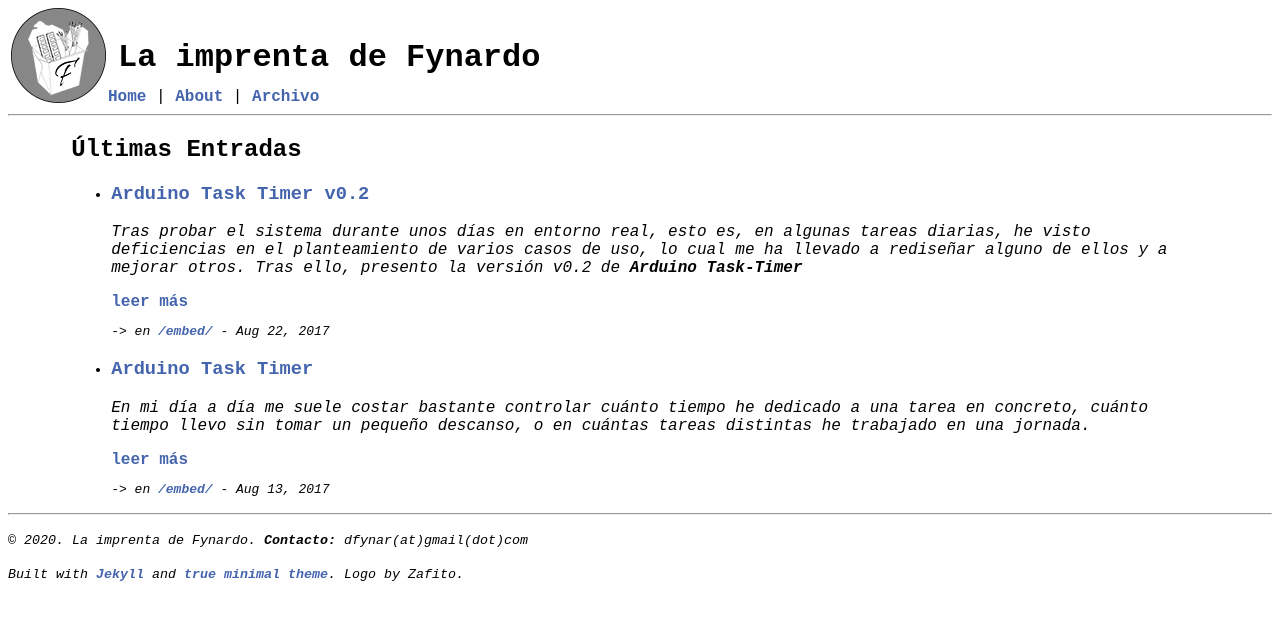
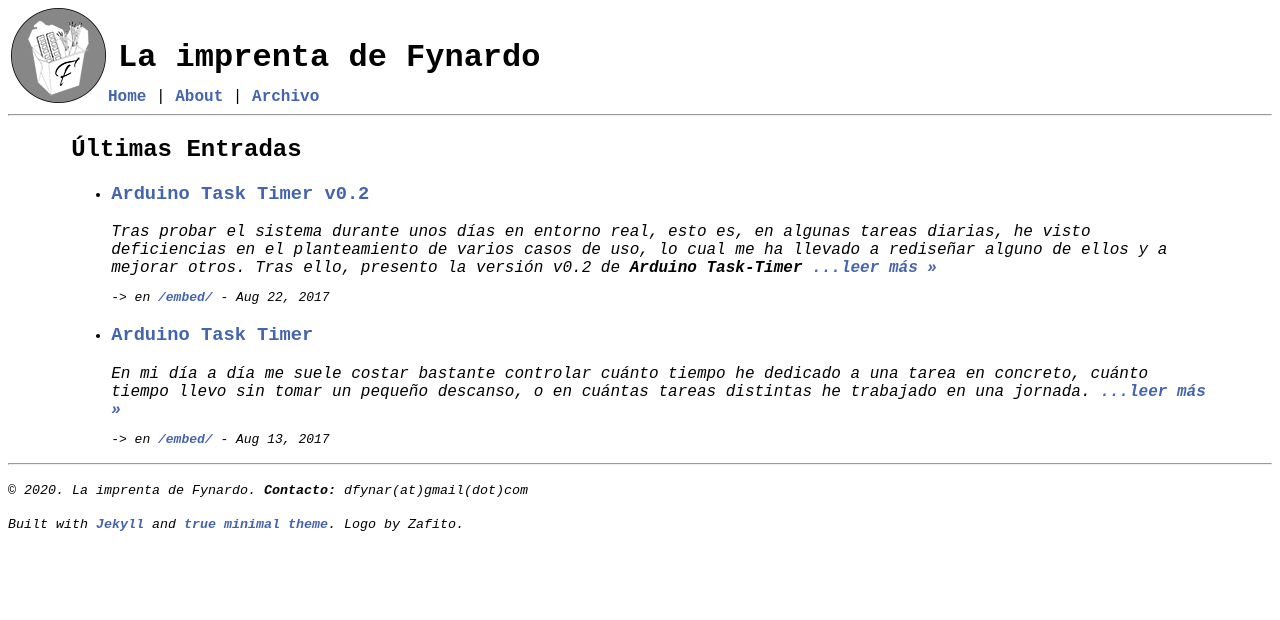
Before and after one commit to Fynardo/Fynardo.github.io, a Jekyll site: the page built from index.md, in a window 1280 px wide. Shown: the top 620 px of the page. Built offline with Jekyll 4.4.1, drawn with Linux system fonts in a browser that asks for light colours.

Commit message:
added prettier read more link to excerpt

```diff
--- a/_layouts/home.html
+++ b/_layouts/home.html
@@ -17,8 +17,9 @@ layout: default
       <li>
         <h3> <a href="{{ post.url | relative_url }}"> {{ post.title | escape }} </a> </h3>
         {%- if site.show_excerpts -%}
-        <span style="font-style:italic">{{ post.excerpt }}</span>
-        <a href="{{post.url | relative_url }}">leer más</a>
+        <div class="excerpt">
+            {{post.excerpt}}<a href="{{post.url | relative_url }}">...leer más &raquo;</a>
+        </div>
         {%- endif -%}
         <p class="post-meta"> -> en <a href="{{site.url}}/category/{{ post.category }}/">/{{post.category}}/</a> - {{
             post.date | date: site.date_format }}</p>
--- a/assets/css/style.css
+++ b/assets/css/style.css
@@ -27,6 +27,15 @@ a {
 a:hover {
     text-decoration:underline;
 }
+
+.excerpt {
+    font-style: italic;
+}
+
+.excerpt p{
+    display: inline;
+}
+
 
 .post-content-image {
     width: 50vw;
```
